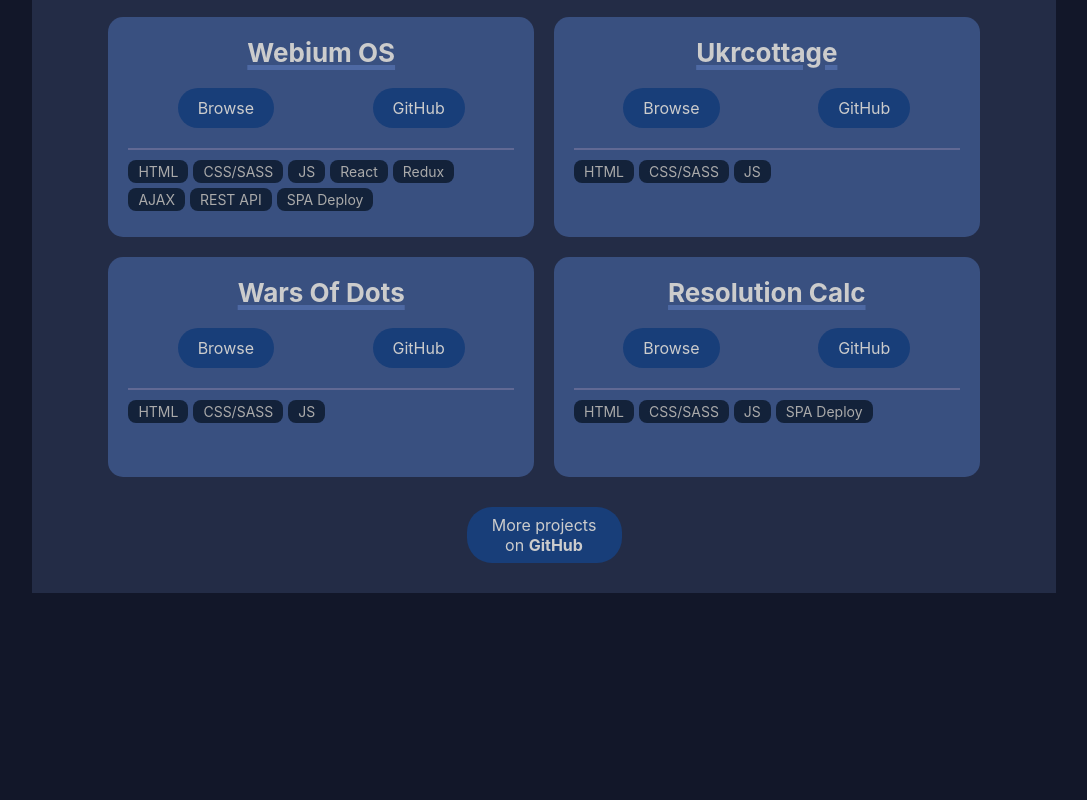
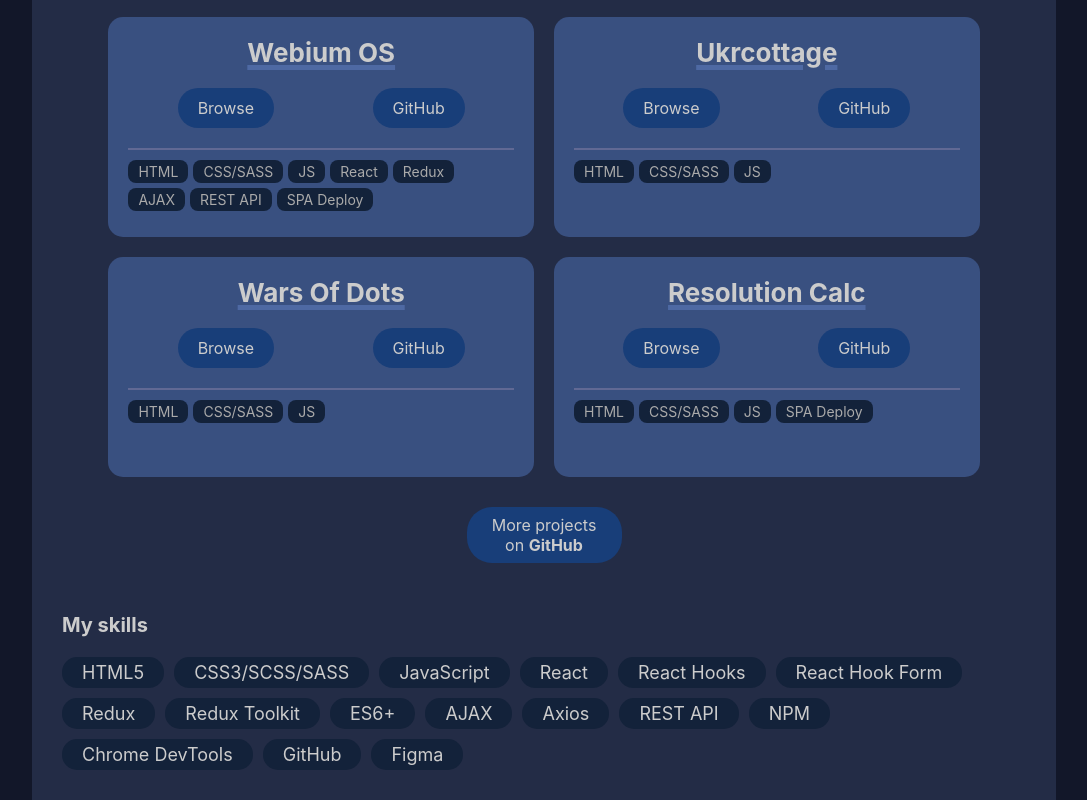
Before and after one commit to PylSerg/pylserg-cv, a React (Create React App) app: page / in a window 1280 px wide. Shown: the part 838-1638 px from the top of the page, without its empty margins (96-1183 px from the left). Before the commit the page ends 1431 px from the top, so only its background shows below. Built offline with nearby package versions, Linux system fonts and the light colour scheme.

Commit message:
adds content and style to skills

```diff
--- a/src/components/Skills.js
+++ b/src/components/Skills.js
@@ -1,5 +1,28 @@
 import React from "react";
 
 export default function Skills() {
-  return;
+  return (
+    <section className="skills">
+      <h3>My skills</h3>
+
+      <ul className="skills__list">
+        <li className="skills__item">HTML5</li>
+        <li className="skills__item">CSS3/SCSS/SASS</li>
+        <li className="skills__item">JavaScript</li>
+        <li className="skills__item">React</li>
+        <li className="skills__item">React Hooks</li>
+        <li className="skills__item">React Hook Form</li>
+        <li className="skills__item">Redux</li>
+        <li className="skills__item">Redux Toolkit</li>
+        <li className="skills__item">ES6+</li>
+        <li className="skills__item">AJAX</li>
+        <li className="skills__item">Axios</li>
+        <li className="skills__item">REST API</li>
+        <li className="skills__item">NPM</li>
+        <li className="skills__item">Chrome DevTools</li>
+        <li className="skills__item">GitHub</li>
+        <li className="skills__item">Figma</li>
+      </ul>
+    </section>
+  );
 }
--- a/src/sass/components/_skills.scss
+++ b/src/sass/components/_skills.scss
@@ -0,0 +1,30 @@
+.skills {
+    margin-top: 50px;
+    padding: 0 20px;
+
+    @media screen and (min-width: $tablet-width) {
+        padding: 0 30px;
+    }
+}
+
+.skills__list {
+    display: flex;
+    flex-direction: row;
+    flex-wrap: wrap;
+
+    gap: 10px;
+
+    margin: 0;
+    padding: 0;
+
+    list-style: none;
+}
+
+.skills__item {
+    font-size: 18px;
+
+    padding: 5px 20px;
+
+    background-color: #13223a;
+    border-radius: 15px;
+}
```
